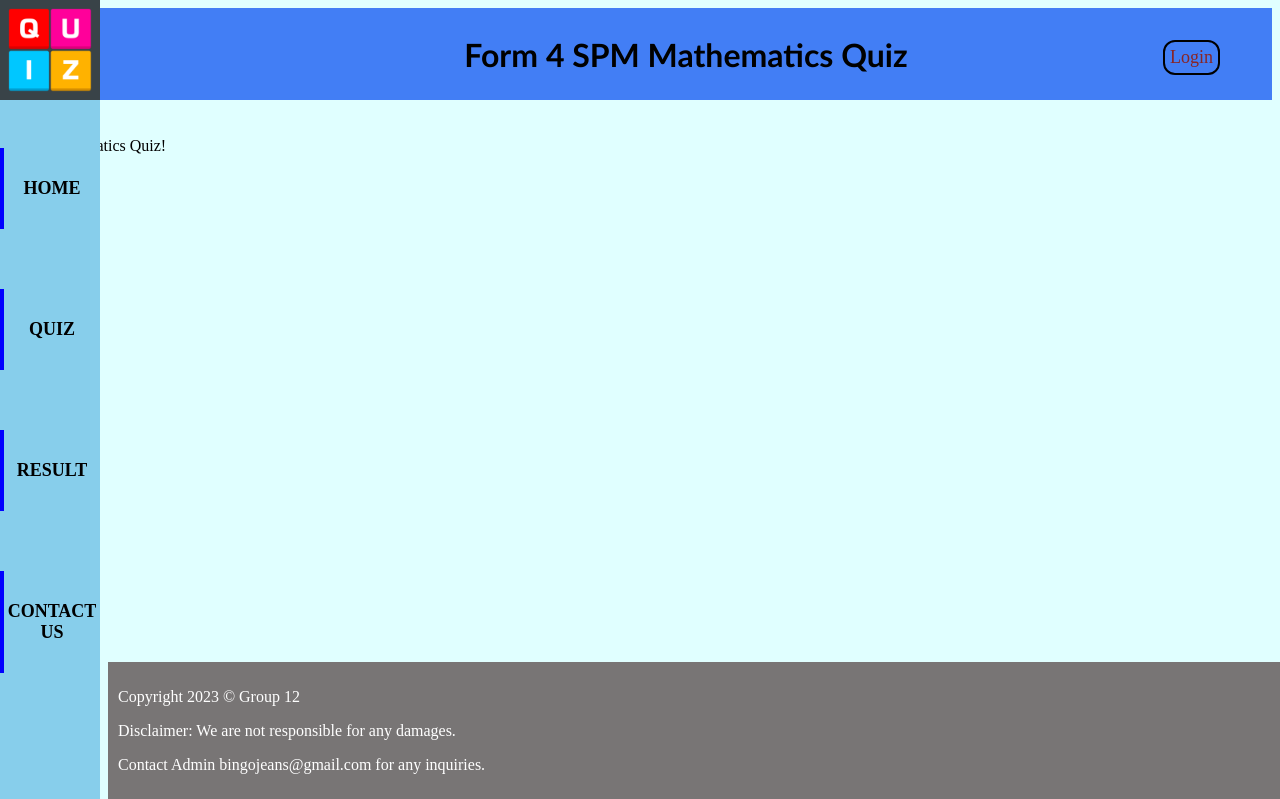
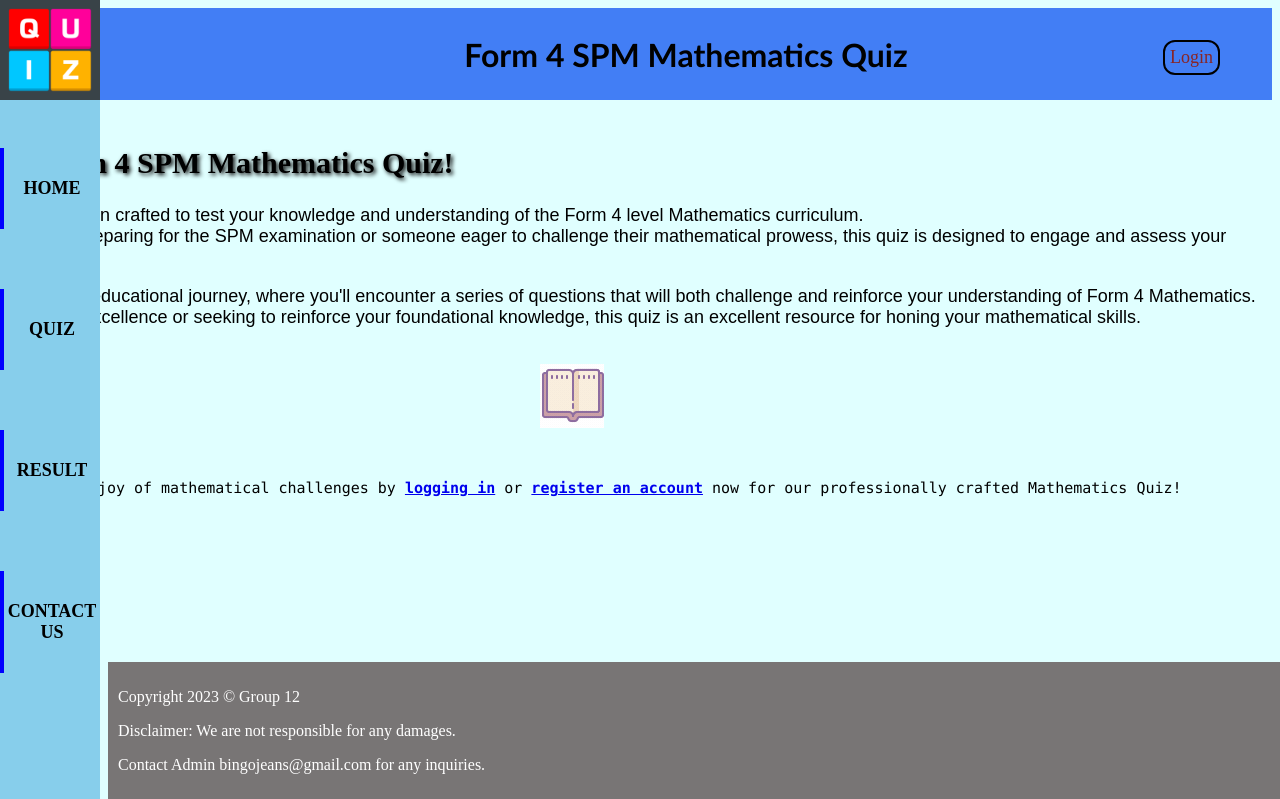
Before and after one commit to Xavernus2nd/wdt, a PHP site: page / in a window 1280 px wide. Shown: the top 799 px of the page. Run offline with PHP 8.4, Linux system fonts and the light colour scheme; data that the repository does not hold is empty.

Commit message:
home in index file

```diff
--- a/index.php
+++ b/index.php
@@ -17,8 +17,22 @@
 
     <h1>Form 4 SPM Mathematics Quiz</h1>
 
-    <div class="body-section">
-        <p>Welcome To Form 4 SPM Mathematics Quiz!</p>
+<div class="body-section">
+    <h2 style="font-size: 30px;text-shadow: 2px 2px 4px #000000;">Welcome To Form 4 SPM Mathematics Quiz!</h2>
+    <p style="font-size: 18px;font-family: 'Sofia', sans-serif;">This interactive quiz has been crafted to test your knowledge and understanding of the Form 4 level Mathematics curriculum.<br> Whether you're a student preparing for the SPM examination or someone eager to challenge their mathematical prowess, this quiz is designed to engage and assess your skills.</p>
+
+
+    <p style="font-size: 18px; font-family: 'Sofia', sans-serif;">Feel free to embark on this educational journey, where you'll encounter a series of questions that will both challenge and reinforce your understanding of Form 4 Mathematics.<br> Whether you're aiming for excellence or seeking to reinforce your foundational knowledge, this quiz is an excellent resource for honing your mathematical skills.</p>
+
+    <br>
+    <img src="icons8-book.gif" style="display: block; margin: auto;">
+
+    <br>
+    <br>
+
+    <p style="font-size: 15px; font-family: 'Lucida Console', 'Courier New', monospace; text-align:center; ">Experience the joy of mathematical challenges by <b style="color: blue;"><a href="login.php">logging in</a></b> or <b style="color: blue;"><a href="register.php">register an account</a></b> now for our professionally crafted Mathematics Quiz!</p>
+
+
         <!-- include a home file for the content of home?-->
 </div>
 
```
